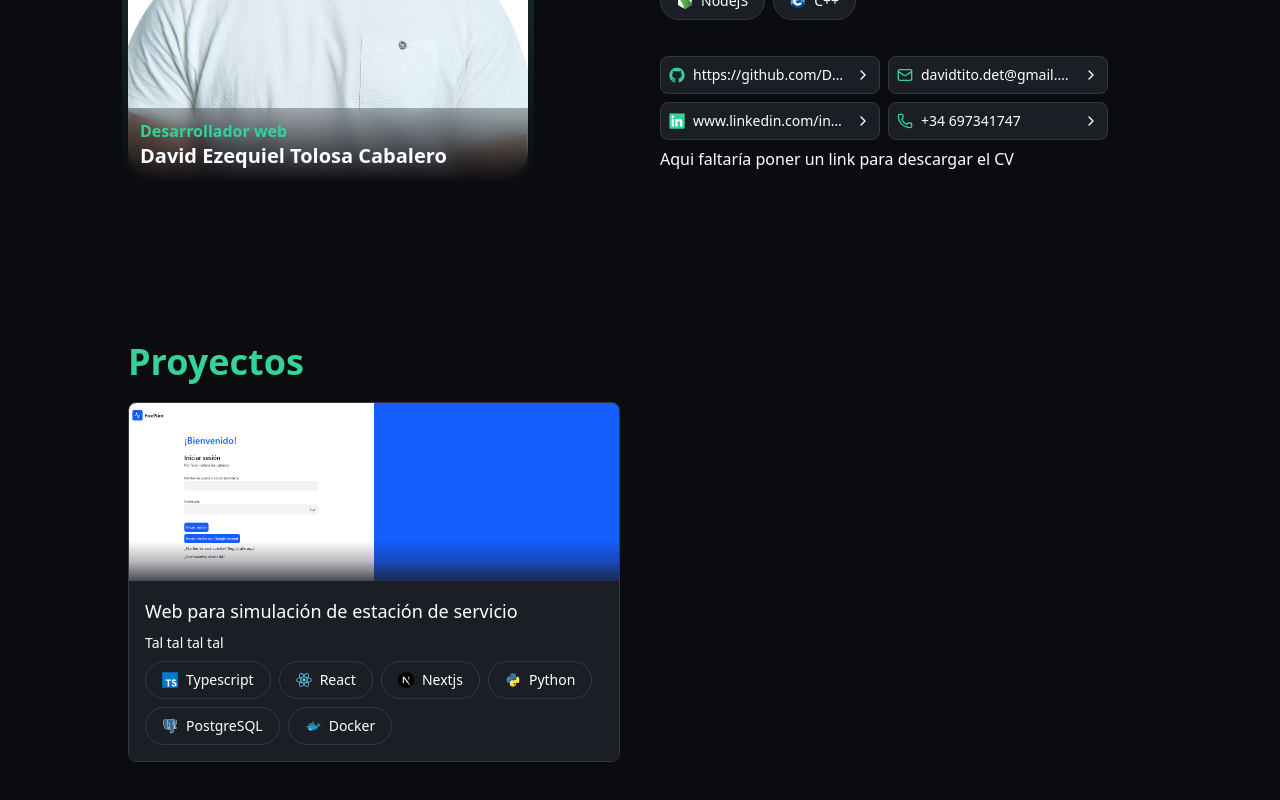
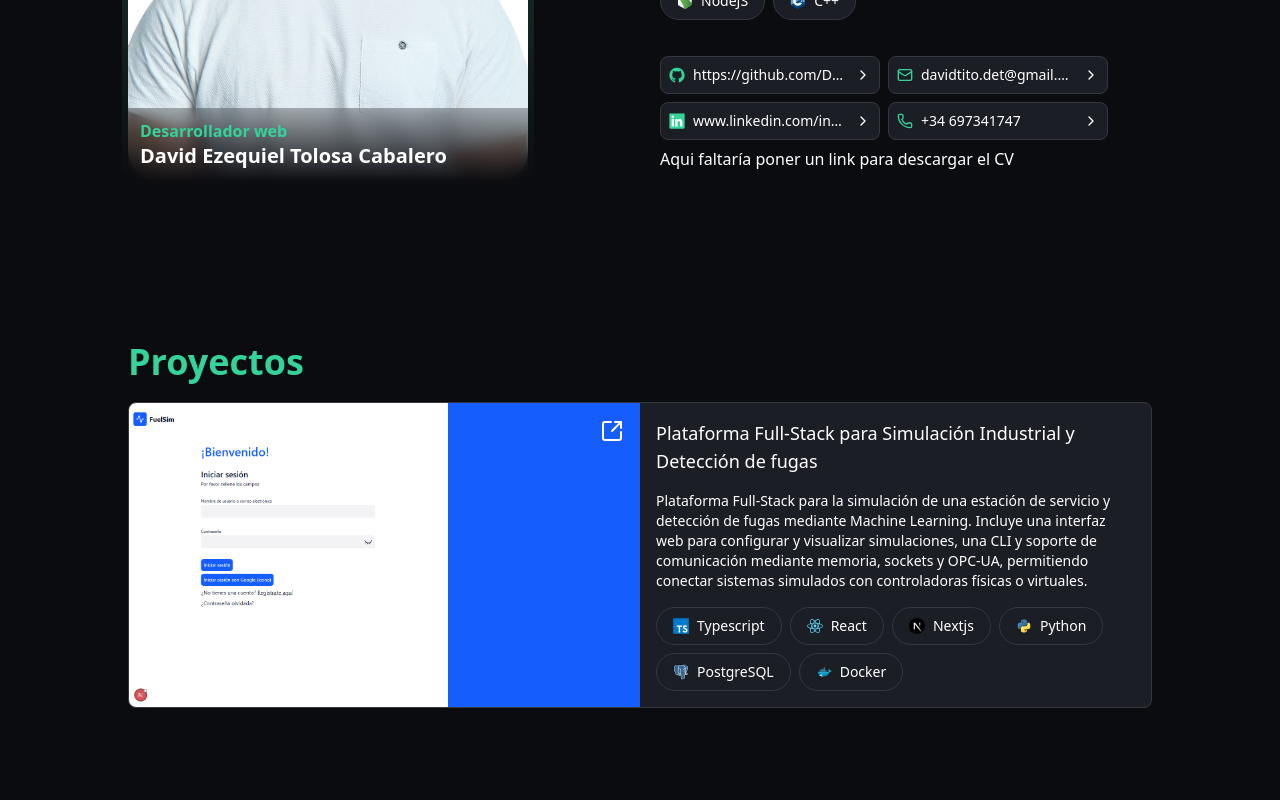
Before and after one commit to DavdTC/Portfolio, a React (Vite) app: page / in a window 1280 px wide. Shown: the part 466-1266 px from the top of the page. After the commit the page ends 1238 px from the top, so only its background shows below. Built offline with nearby package versions, Linux system fonts and the light colour scheme.

Commit message:
feat: project section done

```diff
--- a/src/components/Projects/ProjectCard.tsx
+++ b/src/components/Projects/ProjectCard.tsx
@@ -1,33 +1,32 @@
-import login from "../../assets/tfg/login.png"
-import { TypescriptIcon } from "../../icons/TypescriptIcon"
+import { SquareArrowOutUpRight } from "../../icons/SquareArrowOutUpRight"
 import { Badge, type IBadge } from "../Badge/Badge"
 
 interface IProjectCard {
   title: string
   description: string
-  // imagen
-  // hacer algún tipo propio que contenga un array de tecnologías con su texto e imagen technologies:
+  img: string
   badges: IBadge[]
   href: string
 }
 
-export function ProjectCard({ title, description, href = "", badges}: IProjectCard) {
+export function ProjectCard({ title, description, img, href, badges }: IProjectCard) {
   return (
-    <div className="relative w-full h-90  border border-border rounded-lg overflow-hidden cursor-pointer hover:scale-101 transition-all">
-      <img src={login} alt="" />
-      <div className="absolute w-full bg-background-secondary bottom-0 h-45 p-4">
-        <div className="absolute -top-10 inset-x-0 h-10 bg-linear-to-t from-background-secondary/80 via-background-secondary/30 to-transparent" />
-        <div className="flex flex-col gap-2">
+    <div className="w-full flex border bg-background-secondary border-border rounded-lg overflow-hidden">
+      <div className="relative w-1/2 hover:scale-101 transition-all cursor-pointer" onClick={() => window.open(href, "__blank")}>
+        <img src={img} alt={title} className="w-full h-full object-cover object-left" />
+        <SquareArrowOutUpRight className="absolute top-4 right-4 w-6 h-6 rounded-lg" />
+      </div>
+      <div className="w-1/2 flex flex-col p-4 gap-4">
         <h3 className="text-lg">{title}</h3>
         <p className="text-sm">{description}</p>
         <div className="flex flex-wrap gap-2">
-
           {badges.map((badge) => (
             <Badge key={badge.text} text={badge.text} icon={badge.icon} />
           ))}
         </div>
       </div>
+
     </div>
-    </div>
+
   )
 }
--- a/src/components/Projects/Projects.tsx
+++ b/src/components/Projects/Projects.tsx
@@ -1,50 +1,23 @@
-import { DockerIcon } from "../../icons/DockerIcon";
-import { NextJsIcon } from "../../icons/NextJsIcon";
-import { PostgreSqlIcon } from "../../icons/PostgreSqlIcon";
-import { PythonIcon } from "../../icons/PythonIcon";
-import { ReactIcon } from "../../icons/ReactIcon";
-import { TypescriptIcon } from "../../icons/TypescriptIcon";
+import { projectsData } from "../../data/data";
 import { Section } from "../Section/Section";
 import { ProjectCard } from "./ProjectCard";
 
 export function Projects() {
-
-  // const projects = [{
-  //   title: "Web para simulación de estación de servicio",
-  //   description: "Tal tal tal talt alltla dskljakljdklaj kljkl jfkaljfkldjkladj fkl jdklfj asd",
-  //   href: "asdasd",
-  //   badges: [
-  //     { text: "Typescript", icon: TypescriptIcon },
-  //     { text: "React", icon: ReactIcon },
-  //     { text: "Nextjs", icon: NextJsIcon },
-  //     { text: "Python", icon: PythonIcon },
-
-  //     { text: "PostgreSQL", icon: PostgreSqlIcon },
-  //     { text: "Docker", icon: DockerIcon },
-  //   ]
-  // }
-
-  // ]
-
-  const badges = [
-    { text: "Typescript", icon: TypescriptIcon },
-    { text: "React", icon: ReactIcon },
-    { text: "Nextjs", icon: NextJsIcon },
-    { text: "Python", icon: PythonIcon },
-
-    { text: "PostgreSQL", icon: PostgreSqlIcon },
-    { text: "Docker", icon: DockerIcon },
-  ]
-
   return (
     <Section>
 
       <div className="max-w-5xl mx-auto">
         <h2 className="text-primary text-4xl font-bold">Proyectos</h2>
-        <div className="grid grid-cols-2 mt-5 gap-10">
-          <ProjectCard title="Web para simulación de estación de servicio" description="Tal tal tal tal" badges={badges} />
-          {/* <ProjectCard title="Web para simulación de estación de servicio" description="Tal tal tal tal" /> */}
-          {/* <ProjectCard /> */}
+        <div className="flex flex-col mt-5 gap-6">
+          {projectsData.map((project) => (
+            <ProjectCard
+              key={project.title}
+              title={project.title}
+              description={project.description}
+              img={project.img}
+              badges={project.badges}
+              href={project.href} />
+          ))}
         </div>
       </div>
     </Section>
--- a/src/data/data.ts
+++ b/src/data/data.ts
@@ -12,6 +12,7 @@ import { PostgreSqlIcon } from "../icons/PostgreSqlIcon"
 import { PythonIcon } from "../icons/PythonIcon"
 import { ReactIcon } from "../icons/ReactIcon"
 import { TypescriptIcon } from "../icons/TypescriptIcon"
+import loginImage from "../assets/tfg/login.png"
 
 export const badgesProfile = [
   { text: "Javascript", icon: JavascriptIcon },
@@ -34,4 +35,21 @@ export const contactsLink = [
   { text: "+34 697341747", icon: PhoneIcon, href: "tel:+34697341747" },
 ]
 
-export const projects = []
+export const projectsData = [{
+  title: "Plataforma Full-Stack para Simulación Industrial y Detección de fugas",
+  description: "Plataforma Full-Stack para la simulación de una estación de servicio y detección de fugas mediante Machine Learning.\
+   Incluye una interfaz web para configurar y visualizar simulaciones, una CLI\
+    y soporte de comunicación mediante memoria, sockets y OPC-UA, permitiendo conectar \
+    sistemas simulados con controladoras físicas o virtuales.",
+  href: "https://github.com/ElChancho/TFG-Simulacion",
+  img: loginImage,
+  badges: [
+    { text: "Typescript", icon: TypescriptIcon },
+    { text: "React", icon: ReactIcon },
+    { text: "Nextjs", icon: NextJsIcon },
+    { text: "Python", icon: PythonIcon },
+    { text: "PostgreSQL", icon: PostgreSqlIcon },
+    { text: "Docker", icon: DockerIcon },
+  ]
+}
+]
--- /dev/null
+++ b/src/icons/SquareArrowOutUpRight.tsx
@@ -0,0 +1,22 @@
+import type React from "react";
+
+export function SquareArrowOutUpRight(props: React.SVGProps<SVGSVGElement>) {
+  return (
+    <svg
+      xmlns="http://www.w3.org/2000/svg"
+      width="24"
+      height="24"
+      viewBox="0 0 24 24"
+      fill="none"
+      stroke="currentColor"
+      strokeWidth="2"
+      strokeLinecap="round"
+      strokeLinejoin="round"
+      className="lucide lucide-square-arrow-out-up-right preview-icon"
+      {...props}
+      >
+      <path d="M21 13v6a2 2 0 0 1-2 2H5a2 2 0 0 1-2-2V5a2 2 0 0 1 2-2h6" />
+      <path d="m21 3-9 9" /><path d="M15 3h6v6" /></svg>
+
+  )
+}
```
Lines whose indentation alone changed are shown as unchanged.
